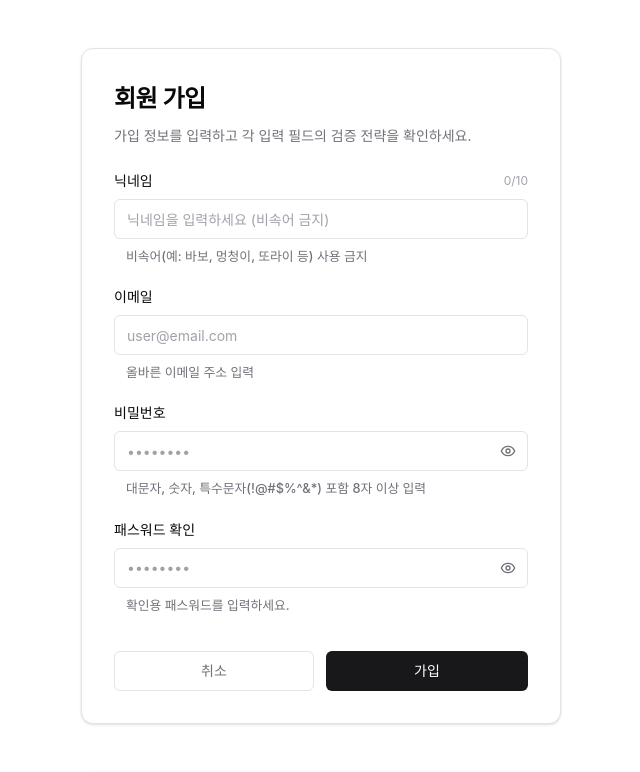
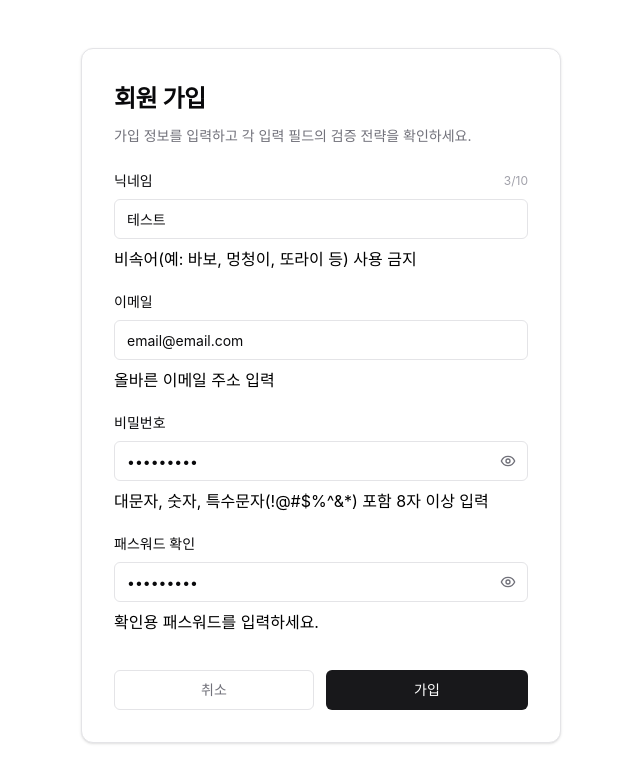
Before and after one commit to songha-5/learn-react, a React (Vite) app in the folder 06-폼-핸들링-DOM-참조/: page / in a window 1280 px wide. Shown: the top 772 px of the page, without its empty margins (319-959 px from the left). Built offline with nearby package versions, Linux system fonts and the light colour scheme.

Commit message:
학습 : 파생된 상태 / 가입 방어

```diff
--- a/06-폼-핸들링-DOM-참조/src/app/index.tsx
+++ b/06-폼-핸들링-DOM-참조/src/app/index.tsx
@@ -1,9 +1,10 @@
-import { MultiInputForm, SmartForm } from '@/components'
+import { FormSubmission, MultiInputForm, SmartForm } from '@/components'
 import S from './style.module.css'
 
 export default function App() {
   return (
     <div className={S.container}>
+      <FormSubmission />
       <MultiInputForm />
       <SmartForm />
     </div>
--- a/06-폼-핸들링-DOM-참조/src/components/FormSubmission/FormSubmission.tsx
+++ b/06-폼-핸들링-DOM-참조/src/components/FormSubmission/FormSubmission.tsx
@@ -4,12 +4,15 @@ import EmailField from './parts/EmailField'
 import PasswordField from './parts/PasswordField'
 import PasswordConfirmField from './parts/PasswordConfirmField'
 import S from './FormSubmission.module.css'
+import { wait } from '../SmartForm/util/wait'
+import SuccessMessage from './parts/SuccessScreen'
+
 
 const INITIAL_STATE = {
-  nickname: '',
-  email: '',
-  password: '',
-  passwordConfirm: '',
+  nickname: '테스트',
+  email: 'email@email.com',
+  password: 'asdf!1234',
+  passwordConfirm: 'asdf!1234',
 }
 
 type FormState = typeof INITIAL_STATE
@@ -56,6 +59,48 @@ export default function FormSubmission() {
     setFormResetKey((prev) => prev + 1)
   }
 
+  // 폼 제출 상태 선언
+  const [isSubmitting, setIsSubmitting] = useState(false)
+
+  // 폼 제출(가입) 성공 상태 선언
+  const [isSuccess, setIsSuccess] = useState(false)
+
+  // [파생된 상태] 모든 입력이 채워졌는가?
+  const isAllInputed = Object.values(formState).every(Boolean)
+
+  // [파생된 상태] 일부 입력이 하나라도 채워졌는가
+  const isSomeInputed = Object.values(formState).some(Boolean)
+
+  const handleSubmit = async (e: React.SubmitEvent<HTMLFormElement>) => {
+    e.preventDefault() // 리액트 기본 작동 방지(새로고침)
+
+    // // 브라우저 방식
+    // const formData = new FormData(e.currentTarget)
+    // // 사용자 입력 값 (formData 객체) => 자바스크립트 객체화
+    // console.log(Object.fromEntries(formData))
+
+    // 방어 (폼 서브미션(제출중) 중이거나 모든 입력필드가 채워지지 않았다면 실행 중단)
+    if (isSubmitting || !isAllInputed) return
+
+    // 서버에서의 응답은 즉시 일어나지 않음(지연된 처리 필요(비동기))
+    try {
+      setIsSubmitting(true)
+      await wait(2000)
+      alert('가입성공')
+      setIsSuccess(true)
+      handleReset()
+    } catch {
+      alert('가입실패')
+    } finally {
+      setIsSubmitting(false)
+    }
+  }
+
+  // 가입에 성공했다면 성공 화면을 렌더링하세요!
+  if (isSuccess) {
+    return <SuccessMessage onGoBack={() => setIsSuccess(false)} />
+  }
+
   return (
     <article className={S.card} aria-labelledby={sectionId}>
       <header className={S.header}>
@@ -71,6 +116,7 @@ export default function FormSubmission() {
         key={formResetKey}
         className={S.form}
         onReset={handleReset}
+        onSubmit={handleSubmit}
         noValidate
       >
         <NicknameField
@@ -91,11 +137,13 @@ export default function FormSubmission() {
           onChange={(value) => changeFormState('passwordConfirm', value)}
         />
         <div role="group" className={S.buttonGroup}>
-          <button type="reset" className={S.resetButton}>
+          <button type="reset" className={S.resetButton} aria-disabled={
+            (isSubmitting || !isSomeInputed) ? 'true' : 'false'
+          }>
             취소
           </button>
-          <button type="submit" className={S.submitButton}>
-            가입
+          <button type="submit" className={S.submitButton} aria-disabled={(isSubmitting || !isAllInputed) ? 'true' : 'false'}>
+            {isSubmitting ? '처리중' : '가입'}
           </button>
         </div>
       </form>
--- /dev/null
+++ b/06-폼-핸들링-DOM-참조/src/components/SmartForm/util/wait.ts
@@ -0,0 +1,14 @@
+export async function wait(delay = 1000 /* ms */, successOrFail = false) {
+  return new Promise((resolve, reject) => {
+
+    let excuteFn = resolve
+
+    // 요청 성공 또는 실패하도록 설정
+    if (successOrFail && Math.random() < 0.5) {
+      excuteFn = reject
+    }
+
+    // 항상 요청 성공
+    setTimeout(excuteFn, delay)
+  })
+}
```
